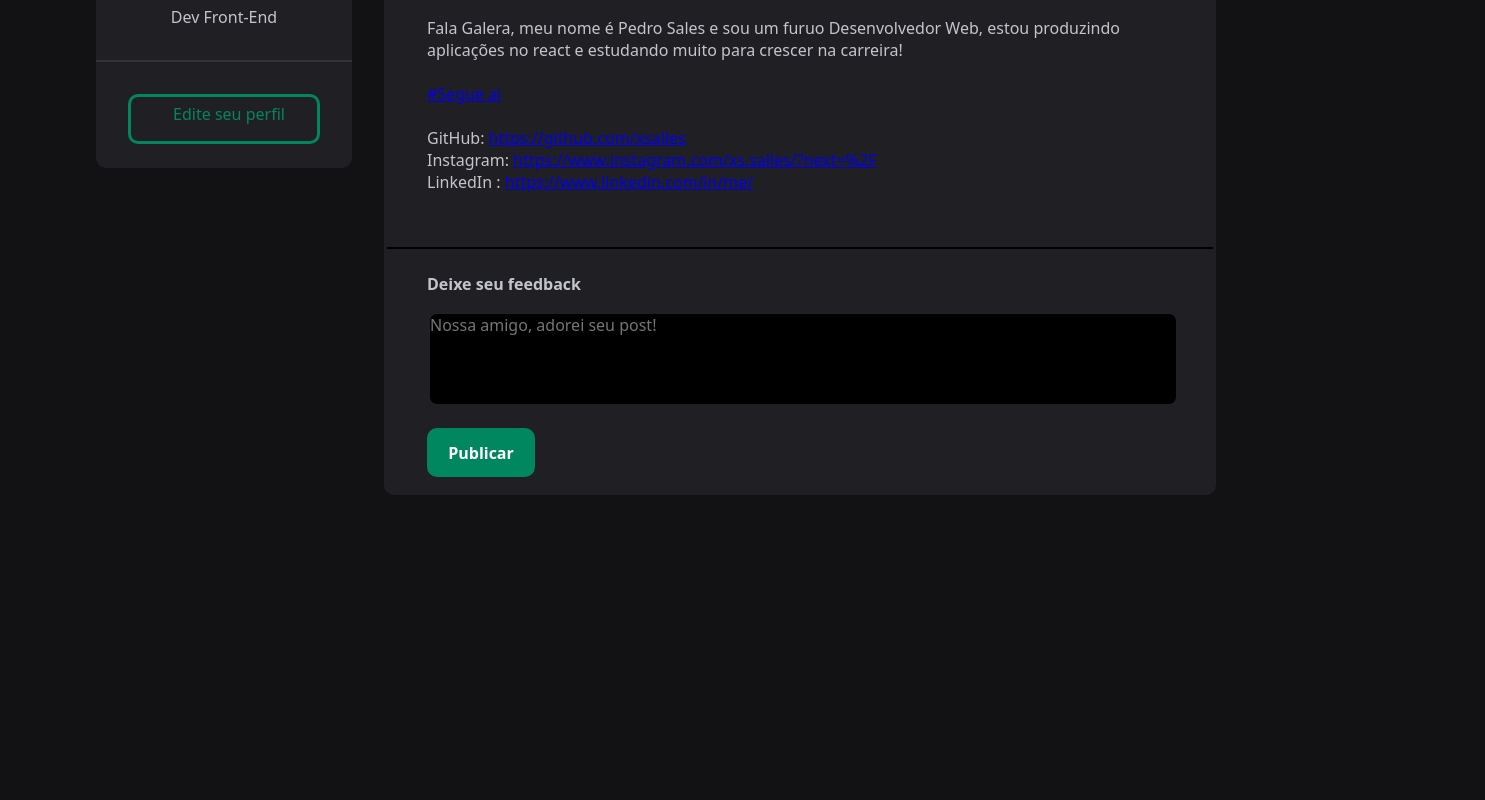
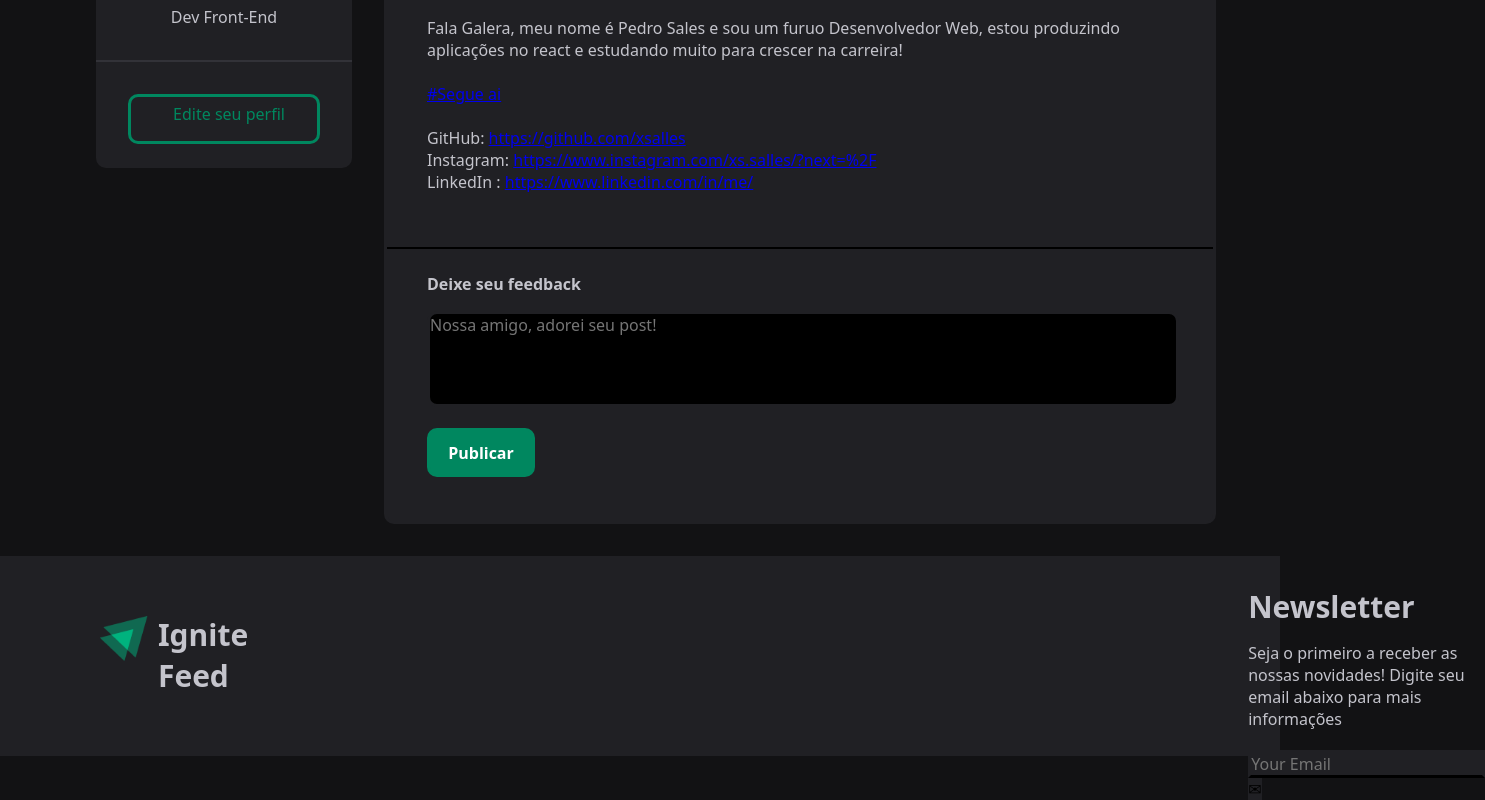
Before and after one commit to xsalles/vite-course, a React (Vite) app: page / in a window 1280 px wide. Shown: the part 258-1058 px from the top of the page, 1485 px wide, since content can reach past the window. Before the commit the page ends 800 px from the top, so only its background shows below. Built offline with nearby package versions, Linux system fonts and the light colour scheme.

Commit message:
feat: component footer and stylezed him

```diff
--- a/index.html
+++ b/index.html
@@ -2,7 +2,7 @@
 <html lang="en">
   <head>
     <meta charset="UTF-8" />
-    <link rel="icon" type="image/svg+xml" href="/src/assets/images/Ignite simbol.png" />
+    <link rel="icon" type="image/svg+xml" href="/src/assets/images/Ignite.png" />
     <meta name="viewport" content="width=device-width, initial-scale=1.0" />
     <title>Ignite Feed</title>
   </head>
--- a/src/components/index.jsx
+++ b/src/components/index.jsx
@@ -3,6 +3,7 @@ import Header from "./pattern/composition/header.composition";
 import SideBar from "./pattern/composition/sideBar.composition";
 import Post from "./pattern/composition/post.composition";
 import styles from "../components/styles.module.css"
+import Footer from "./pattern/composition/footer.composition";
 
 
 export default function IgniteFeed(){
@@ -13,6 +14,7 @@ export default function IgniteFeed(){
             <SideBar/>
             <Post/>
             </div>
+            <Footer />
 
         </div>
     )
--- /dev/null
+++ b/src/components/pattern/composition/footer.composition.jsx
@@ -0,0 +1,25 @@
+import styles from "../../styles.module.css"
+import Ignite from "../../../assets/images/ignite.png"
+import { useState } from "react"
+
+export default function Footer(){
+
+    const [email, setEmail] = useState('')
+
+    const clearInput = () => {
+        setEmail('')
+    }
+
+    return(
+        <footer className={styles.footerContainer}>
+            <img src={Ignite} alt=""/>
+            <strong>Ignite Feed</strong>
+            <div className={styles.footerEmail}>
+                <h1>Newsletter</h1>
+                <p>Seja o primeiro a receber as nossas novidades! Digite seu email abaixo para mais informações</p>
+                <input  type="email" placeholder="Your Email"/>
+                <button  type="submit" class="icon">&#9993;</button>
+            </div>
+        </footer>
+    )
+}
--- a/src/components/pattern/composition/post.composition.jsx
+++ b/src/components/pattern/composition/post.composition.jsx
@@ -2,12 +2,11 @@ import styles from "../../styles.module.css";
 import { useState } from "react";
 
 export default function Post() {
-
-     const [text, setText] = useState('');
+  const [text, setText] = useState("");
 
   const clearText = () => {
-      setText('')
-     }
+    setText("");
+  };
 
   return (
     <div className={styles.postContainer}>
@@ -25,28 +24,45 @@ export default function Post() {
 
       <div className={styles.postPublication}>
         <p>
-            Fala Galera, meu nome é Pedro Sales e sou um furuo Desenvolvedor
-            Web, estou produzindo aplicações no react e estudando muito para
-            crescer na carreira!
+          Fala Galera, meu nome é Pedro Sales e sou um furuo Desenvolvedor Web,
+          estou produzindo aplicações no react e estudando muito para crescer na
+          carreira!
           <br />
           <br />
           <a href="#">#Segue ai</a>
           <br />
           <br />
-            <p>GitHub: <a href="https://github.com/xsalles">https://github.com/xsalles <br /></a>
-               Instagram: <a href="https://www.instagram.com/xs.salles/?next=%2F">https://www.instagram.com/xs.salles/?next=%2F</a> <br />
-               LinkedIn : <a href="https://www.linkedin.com/in/me/">https://www.linkedin.com/in/me/</a></p>
+          <p>
+            GitHub:{" "}
+            <a href="https://github.com/xsalles">
+              https://github.com/xsalles <br />
+            </a>
+            Instagram:{" "}
+            <a href="https://www.instagram.com/xs.salles/?next=%2F">
+              https://www.instagram.com/xs.salles/?next=%2F
+            </a>{" "}
+            <br />
+            LinkedIn :{" "}
+            <a href="https://www.linkedin.com/in/me/">
+              https://www.linkedin.com/in/me/
+            </a>
           </p>
-
+        </p>
       </div>
       <div className={styles.postLine}></div>
       <div className={styles.postFeedback}>
         <strong className={styles.postTitleFeedback}>Deixe seu feedback</strong>
 
-            <textarea  onChange={(e) => setText(e.target.value)}   value={text} className={styles.postTextArea} placeholder="Nossa amigo, adorei seu post!"></textarea>
-            <button onClick={clearText} className={styles.postButton}>Publicar</button>
+        <textarea
+          onChange={(e) => setText(e.target.value)}
+          value={text}
+          className={styles.postTextArea}
+          placeholder="Nossa amigo, adorei seu post!"
+        />
+        <button onClick={clearText} className={styles.postButton}>
+          Publicar
+        </button>
       </div>
-
     </div>
   );
 }
--- a/src/components/styles.module.css
+++ b/src/components/styles.module.css
@@ -2,7 +2,6 @@
     display: flex;
     align-items: center;
     justify-content: center;
-    width: 99.99vw;
     height: 100px;
     background-color: #202024;
     padding: 1.25rem 0;
@@ -81,7 +80,7 @@
 .postContainer{
     display: flex;
     width: 832px;
-    height: 621px;
+    height: 650px;
     flex-direction: column;
     background-color: var(--gray-800);
     border: solid var(--gray-800);
@@ -161,3 +160,53 @@
     color: white;
     font-weight: bold;
 }
+
+.footerContainer{
+    display: flex;
+    height: 200px;
+    background-color: var(--gray-800);
+}
+
+.footerContainer img{
+    height: 45px;
+    margin-left: 100px;
+    margin-top: 60px;
+}
+
+.footerContainer strong{
+    font-weight: bold;
+    font-size: 30px;
+    margin-top: 58px;
+    margin-left: 10px;
+    width: 300px;
+}
+
+.footerEmail{
+    margin-left: 1000px;
+    margin-top: 30px;
+}
+
+.footerEmail h1{
+    font-weight: bold;
+    font-size: 30px;
+}
+
+.footerEmail p {
+    margin-top: 15px;
+}
+
+.footerEmail input{
+    background-color: var(--gray-800);
+    color: white;
+    border: solid #202024;
+    border-bottom: 3px solid black;
+    outline: var(--gray-800);
+    margin-top: 20px;
+    caret-color: black;
+}
+
+.footerEmail button{
+    background-color: var(--gray-800);
+    border: none;
+    cursor: pointer;
+}
--- a/src/global.css
+++ b/src/global.css
@@ -18,10 +18,15 @@
     font-family: system-ui, -apple-system, BlinkMacSystemFont, 'Segoe UI', Roboto, Oxygen, Ubuntu, Cantarell, 'Open Sans', 'Helvetica Neue', sans-serif;
     font-weight: 400;
     font-size: 1rem;
+    -webkit-scrollbar{
+        display: none;
+    };
+
 }
 
 body{
     background-color: var(--gray-900);
     color: var(--gray-300);
     -webkit-font-smoothing: antialiased;
+    caret-color: transparent;
 }
```
Lines whose indentation alone changed are shown as unchanged.
